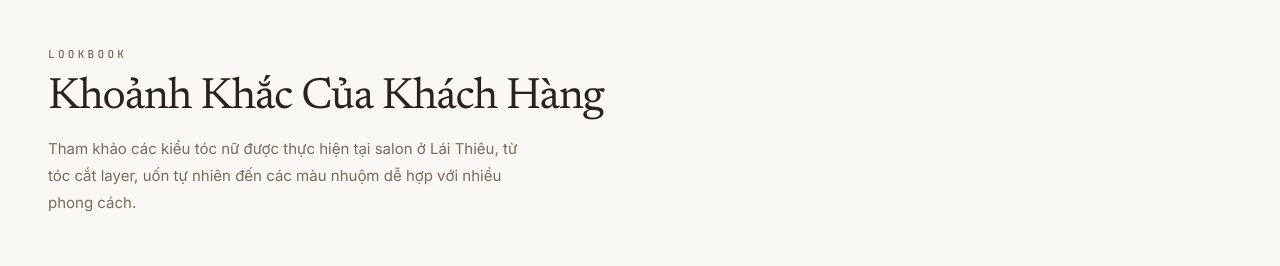
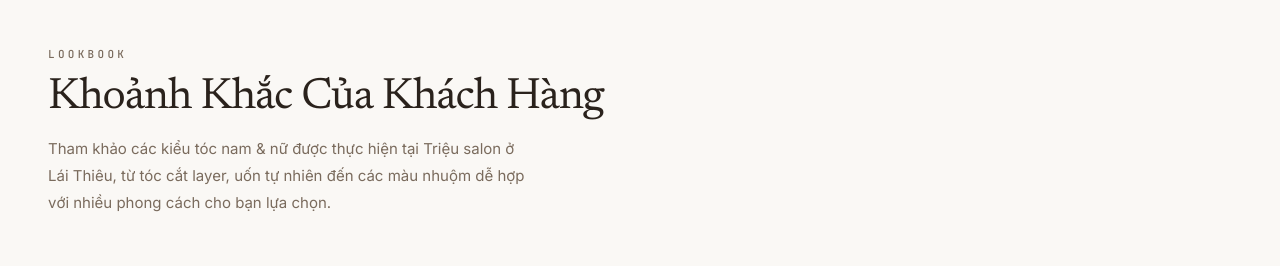
Before and after one commit to thienky0104/claudefix6.1, a React (Vite) app: page / in a window 1280 px wide. Shown: the part 1960-2226 px from the top of the page. Built offline with nearby package versions, Linux system fonts and the light colour scheme.

Commit message:
Updated HairGallery.tsx

```diff
--- a/src/components/HairGallery.tsx
+++ b/src/components/HairGallery.tsx
@@ -44,7 +44,7 @@ export default function HairGallery() {
             className="max-w-[480px] text-[14px] leading-[1.8] text-[#7a6b5d] md:text-[15px]"
             style={{ fontFamily: "'Inter', sans-serif" }}
           >
-            Tham khảo các kiểu tóc nữ được thực hiện tại salon ở Lái Thiêu, từ tóc cắt layer, uốn tự nhiên đến các màu nhuộm dễ hợp với nhiều phong cách.
+            Tham khảo các kiểu tóc nam & nữ được thực hiện tại Triệu salon ở Lái Thiêu, từ tóc cắt layer, uốn tự nhiên đến các màu nhuộm dễ hợp với nhiều phong cách cho bạn lựa chọn.
           </p>
         </div>
 
```
